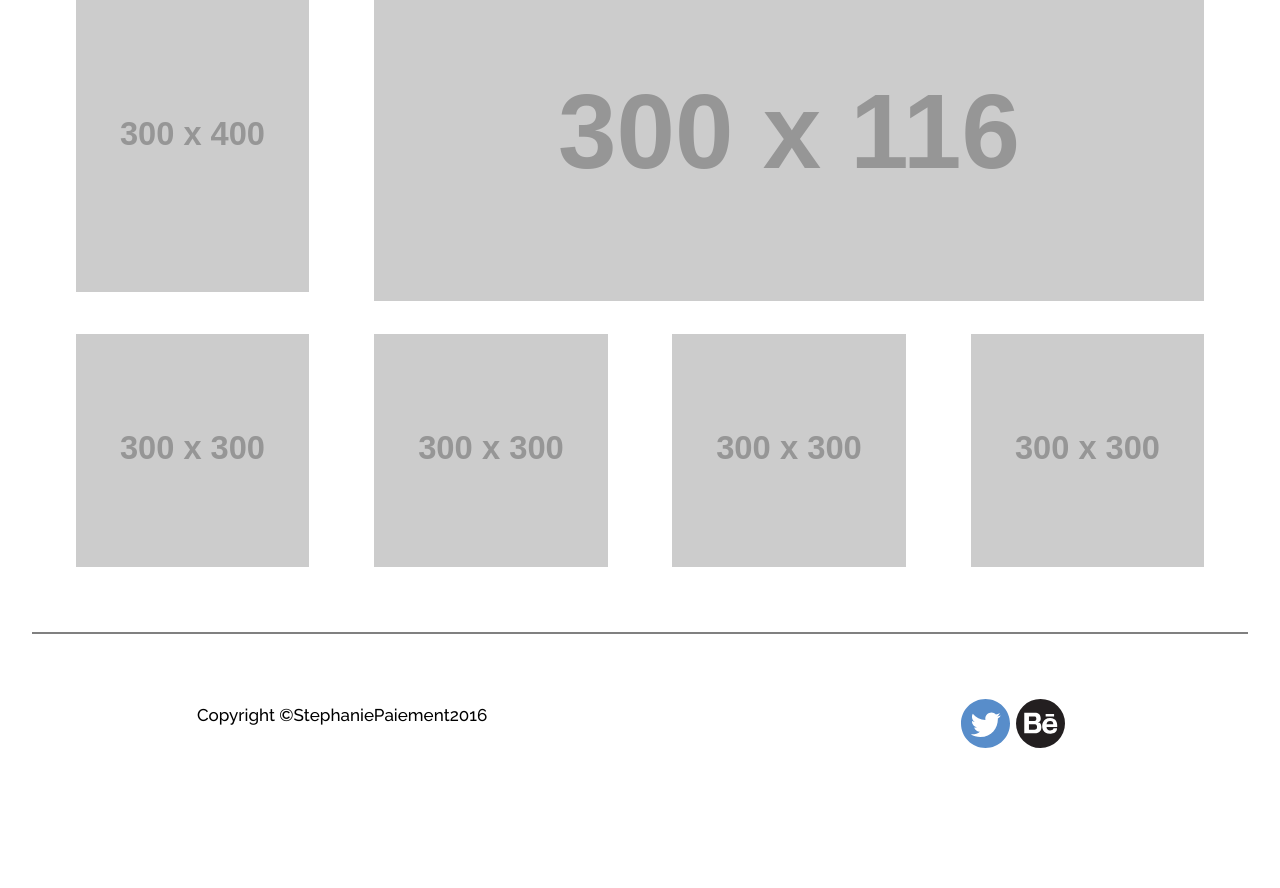
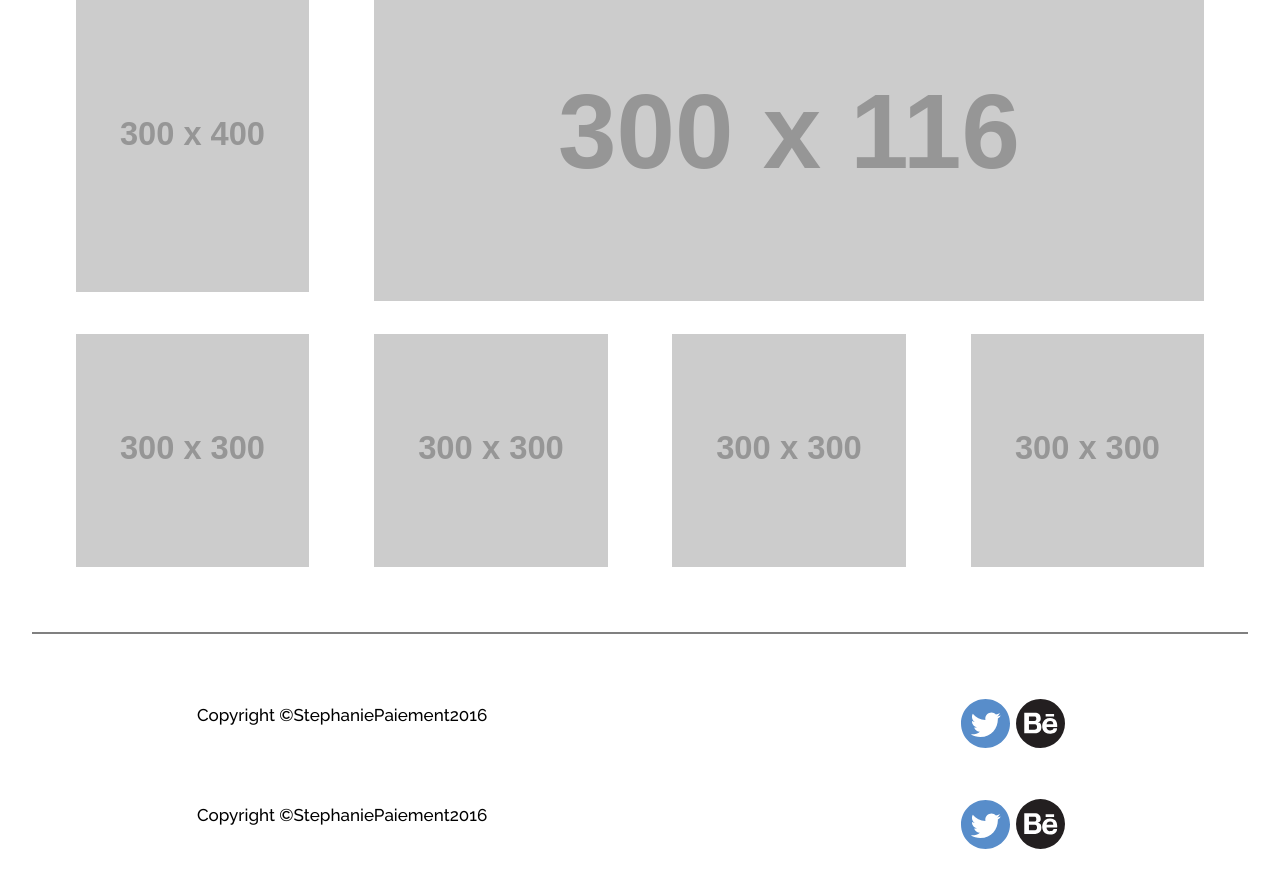
Before and after one commit to paiementstephanie/wireframe, a Jekyll site: the page built from index.html, in a window 1280 px wide and 900 px high, scrolled down 1339 px. Shown: the top 888 px of the window. Built offline with Jekyll 4.4.1, drawn with Linux system fonts in a browser that asks for light colours; before the commit the page ends 2138 px from its top, so only the background shows below that.

Commit message:
added footer to default.html

```diff
--- a/_layouts/default.html
+++ b/_layouts/default.html
@@ -53,3 +53,11 @@
 <main>
 	{{content}}
 </main>
+
+		<footer>
+				<p class="email micro">Copyright ©StephaniePaiement2016</p>
+				<div class="icons">
+					<a href="https://twitter.com/stephpaiement"><img class="twitter" src="{{site.baseurl}}/img/twitter-icon.svg" alt="Twitter Icon"></a>
+					<a href="https://www.behance.net/StephaniePaiement"><img class="behance" src="{{site.baseurl}}/img/behance-icon.svg" alt="Behance Icon"></a>
+				</div>
+		</footer>
```
